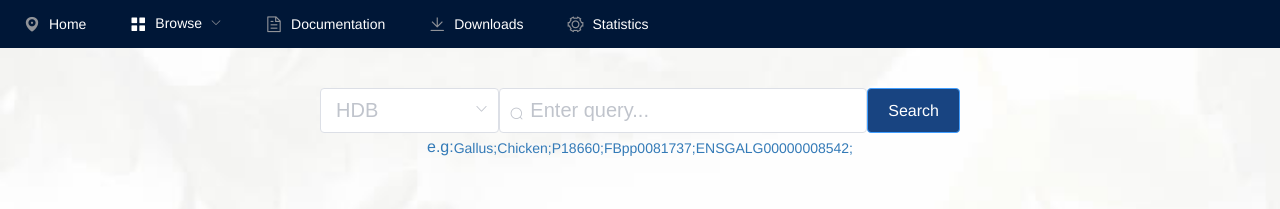
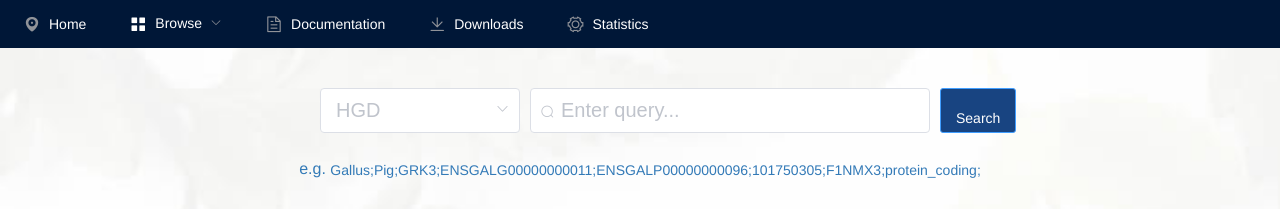
Before and after one commit to duangy1/hgd, a Vue app in the folder fronteir/: page / in a window 1280 px wide. Shown: the part 202-411 px from the top of the page. Built offline with nearby package versions, Linux system fonts and the light colour scheme.

Commit message:
20220623 tangbx

```diff
--- a/fronteir/src/views/Home.vue
+++ b/fronteir/src/views/Home.vue
@@ -12,30 +12,40 @@
             <h1 class="db-title">Homolog gene Database</h1>
             <p class="db-info">HDB integrated  homolog gene with traits, SNPs, expression for housed animals and plants from public resources.</p>
           </div> -->
+          <el-form :inline="true" :form="searchForm"  >
+          <div class="search-box" style="padding-top:40px;">
 
-          <div class="search-box" style="padding-top:40px;">
-            <el-select :popper-append-to-body="false" placeholder="HDB" style="float:left;height: 50px !important;">
+            <el-form-item>
+			<el-select v-model="searchForm.type" :popper-append-to-body="false" placeholder="HGD" style="float:left;height: 50px !important;text-align:left;width:200px !important;">
                 <el-option
                   v-for="item in dataClass"
-                  :key="item.id"
-                  :label="item"
-                  :value="item"
+                  :key="item.value"
+                  :label="item.label"
+                  :value="item.value"
                   >
                 </el-option>
             </el-select>
-            <el-input size="large" prefix-icon="el-icon-search"  placeholder="Enter query..." style="float:left;width: 100%;" ></el-input>
-            <el-button class="search-button" size="medium" type="primary">Search</el-button>
+			</el-form-item>
+			<el-form-item>
+				<el-input  v-model="searchForm.keyword" prefix-icon="el-icon-search"  placeholder="Enter query..." style="float:left;width: 400px;" ></el-input>
+			</el-form-item>
+			<el-form-item>
+				<el-button class="search-button"   type="primary" size="small" @click="onSubmit">Search</el-button>
+			</el-form-item>
 
           </div>
+		</el-form>
           <div class="egs">
-            <a href="#" class="example-txt">e.g:</a>
+            <a href="#" class="example-txt">e.g.&nbsp;</a>
 
-            <el-link type="info" class="eg-ele">Gallus;</el-link>
-            <el-link type="info" class="eg-ele">Chicken;</el-link>
-            <el-link type="info" class="eg-ele">P18660;</el-link>
-
-            <el-link type="info" class="eg-ele">FBpp0081737;</el-link>
-            <el-link type="info" class="eg-ele">ENSGALG00000008542;</el-link>
+            <el-link type="info" class="eg-ele" href="/gene?type=1&keyword=Gallus">Gallus;</el-link>
+            <el-link type="info" class="eg-ele" href="/gene?type=1&keyword=Chicken">Pig;</el-link>
+            <el-link type="info" class="eg-ele" href="/gene?type=2&keyword=GRK3">GRK3;</el-link>
+            <el-link type="info" class="eg-ele" href="/gene?type=3&keyword=ENSGALG00000000011">ENSGALG00000000011;</el-link>
+			<el-link type="info" class="eg-ele" href="/gene?type=4&keyword=ENSGALP00000000096">ENSGALP00000000096;</el-link>
+			<el-link type="info" class="eg-ele" href="/gene?type=5&keyword=101750305">101750305;</el-link>
+			<el-link type="info" class="eg-ele" href="/gene?type=6&keyword=101750305">F1NMX3;</el-link>
+			<el-link type="info" class="eg-ele" href="/gene?type=7&keyword=101750305">protein_coding;</el-link>
           </div>
         </div>
       </div>
@@ -644,15 +654,33 @@ export default {
   return{
     showModule:false,
     dataClass:[
-      "species",
-      "Ensembl Gene Id"
+		{value:'1',label:'Organism'},
+		{value:'2',label:'Gene Symbol/Synonym'},
+		{value:'3',label:'Ensembl Gene'},
+		{value:'4',label:'Ensembl Protein'},
+		{value:'5',label:'Entrez Gene'},
+		{value:'6',label:'Uniprot Id'},
+		{value:'7',label:'BioType'},
+		{value:'8',label:'All Fields'}
     ],
+	searchForm:{
+		type:'',
+		keyword:''
+	},
     activeName: 'first'
   }
 },
   methods:{
     // animate:animate()
+    onSubmit(){
+		var type=this.searchForm.type;
+		var keyword=this.searchForm.keyword;
+		this.$router.push({
+          path: '/gene',
+          query:{type,keyword}
+        })
 
+	}
   },
 }
 </script>
```
